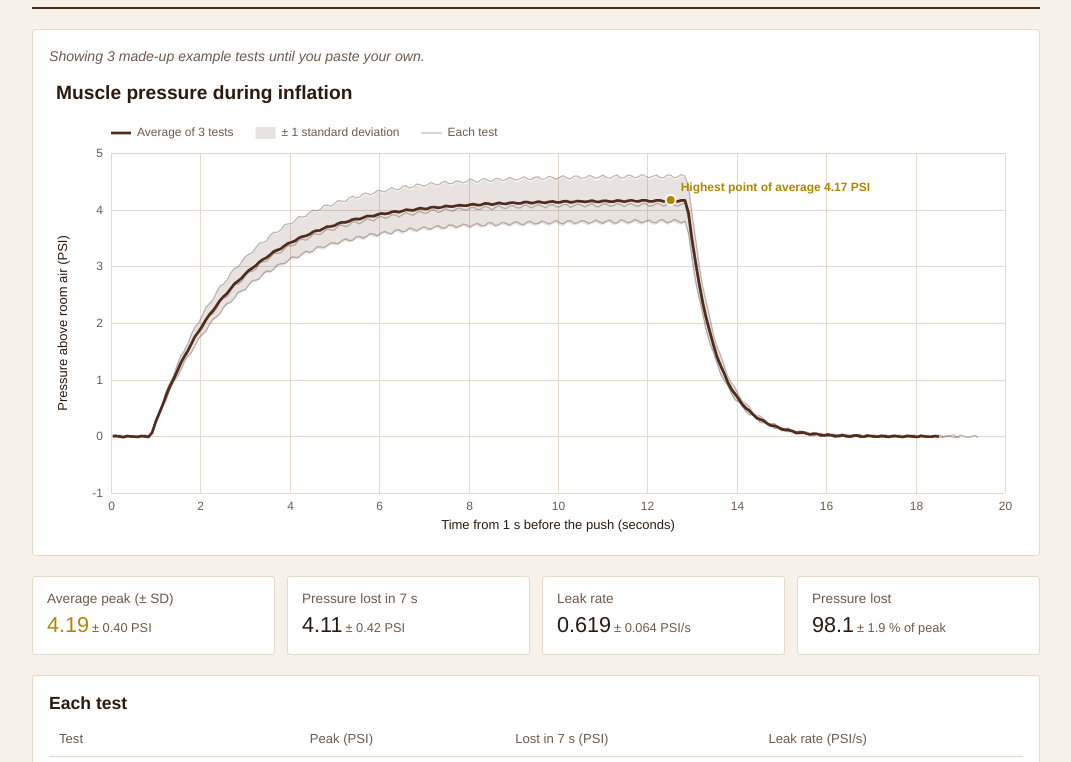
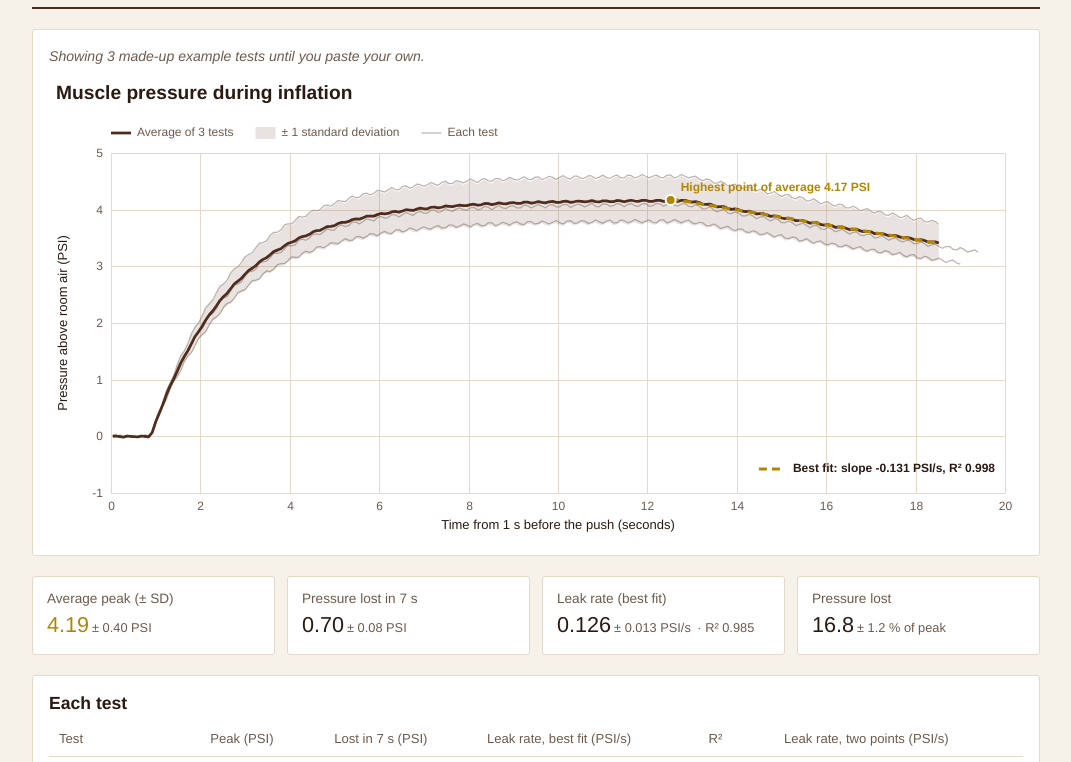
Before and after one commit to pagano770/Jaws-Leaderboard, a plain HTML site: page tools/muscle-pressure.html in a window 1280 px wide. Shown: the part 190-952 px from the top of the page, without its empty margins (104-1175 px from the left). Drawn offline with Linux system fonts and the light colour scheme.

Commit message:
Pressure page: least-squares line of best fit for leak rate (#16)
- Fits a straight line through every reading from the peak over the shared window;
  leak rate = -slope, with R². Drawn on the graph (toggle), shown in the stat tile,
  table and worked math. Two-point rate kept for comparison.
- Example data now shows a slow leak instead of a release.


Claude-Session: https://claude.ai/code/session_014mqoPYCMjC4f264Gc89P9Z

Co-authored-by: Claude <noreply@anthropic.com>

```diff
--- a/tools/muscle-pressure.html
+++ b/tools/muscle-pressure.html
@@ -180,6 +180,10 @@ code, kbd, pre, textarea, input, select, button { font-family: var(--font-body);
         <input type="checkbox" id="pct">
         <span>Show as % of peak<small>Every test starts at 100%, so tests filled to different pressures are easy to compare.</small></span>
       </label>
+      <label class="check" for="fitOn">
+        <input type="checkbox" id="fitOn" checked>
+        <span>Show line of best fit<small>A straight line through every reading after the peak. Its slope is the leak rate.</small></span>
+      </label>
       <label class="check" for="zero">
         <input type="checkbox" id="zero" checked>
         <span>Start the graph at zero<small>Subtracts the first 5 readings, so you see only what the syringe added.</small></span>
@@ -201,6 +205,7 @@ code, kbd, pre, textarea, input, select, button { font-family: var(--font-body);
 <script>
 (function () {
   const $ = id => document.getElementById(id);
+  const fitOn = $("fitOn");
   const raw = $("raw"), zero = $("zero"), alignMode = $("alignMode"), pct = $("pct"), interval = $("interval");
   const statusEl = $("status"), exampleTag = $("exampleTag"), canvas = $("chart");
   const LEAD = 1.0;          // seconds of rest kept before the push when lining up at the push
@@ -216,7 +221,7 @@ code, kbd, pre, textarea, input, select, button { font-family: var(--font-body);
       let p = 0;
       const up = t - onset;
       if (up > 0 && up < 12) p = peak * (1 - Math.exp(-up * 0.55)) / (1 - Math.exp(-12 * 0.55));
-      if (up >= 12) p = peak * Math.exp(-(up - 12) * 1.6);
+      if (up >= 12) p = peak * Math.exp(-(up - 12) * 0.035);
       p += Math.sin(i * 1.7 + seed) * 0.03;
       vals.push(Math.max(p, -0.01).toFixed(2));
     }
@@ -291,6 +296,20 @@ code, kbd, pre, textarea, input, select, button { font-family: var(--font-body);
     const pts = test.filter(p => p[0] >= t - 1e-9 && p[0] <= t + w + 1e-9);
     return pts.length ? pts.reduce((a, p) => a + p[1], 0) / pts.length : valueAt(test, t);
   }
+  // least-squares straight line y = m·x + b through points [[x, y], …], with R²
+  function linfit(pts) {
+    const n = pts.length;
+    if (n < 2) return null;
+    let sx = 0, sy = 0;
+    pts.forEach(p => { sx += p[0]; sy += p[1]; });
+    const mx = sx / n, my = sy / n;
+    let sxx = 0, sxy = 0, syy = 0;
+    pts.forEach(p => { const dx = p[0] - mx, dy = p[1] - my; sxx += dx * dx; sxy += dx * dy; syy += dy * dy; });
+    if (sxx === 0) return null;
+    const m = sxy / sxx, b = my - m * mx;
+    const r2 = syy > 0 ? (sxy * sxy) / (sxx * syy) : 1;
+    return { m, b, r2, n, x0: pts[0][0], x1: pts[n - 1][0] };
+  }
   function mean(a) { return a.reduce((x, y) => x + y, 0) / a.length; }
   function sd(a) {
     if (a.length < 2) return 0;
@@ -333,7 +352,7 @@ code, kbd, pre, textarea, input, select, button { font-family: var(--font-body);
     // (always calculated from each test's own peak, whatever the graph is lined up by)
     const fromPeak = tests.map(t => lineUp(t, "peak").filter(p => p[0] >= -1e-9));
     const window = Math.min(...fromPeak.map(t => t[t.length - 1][0]));
-    const lost = [], rate = [], startArr = [], endArr = [];
+    const lost = [], rate = [], startArr = [], endArr = [], fits = [], fitRate = [], fitR2 = [];
     const endW = Math.min(1, window / 4);
     fromPeak.forEach(t => {
       const startP = smoothAt(t, 0, 0.5);
@@ -342,6 +361,10 @@ code, kbd, pre, textarea, input, select, button { font-family: var(--font-body);
       startArr.push(startP); endArr.push(endP);
       lost.push(d);
       rate.push(window > 0 ? d / window : 0);
+      const f = linfit(t.filter(p => p[0] <= window + 1e-9));
+      fits.push(f);
+      fitRate.push(f ? -f.m : 0);
+      fitR2.push(f ? f.r2 : 0);
     });
 
     // values to draw: PSI or % of each test's peak
@@ -362,21 +385,22 @@ code, kbd, pre, textarea, input, select, button { font-family: var(--font-body);
       band = { lo, hi };
     }
     view = { main, faint: n > 1 ? shown : [], band, n, mode, peak: mode === "peak" ? main.reduce((a, p) => Math.abs(p[0]) < Math.abs(a[0]) ? p : a) : peakOf(main) };
+    view.fit = linfit(main.filter(p => p[0] >= view.peak[0] - 1e-9 && p[0] <= view.peak[0] + window + 1e-9));
 
     // stat tiles
     setStat("A", n > 1 ? "Average peak (± SD)" : "Peak pressure", pm(pv, 2, "PSI", n));
     setStat("B", "Pressure lost in " + fmt(window, 0) + " s", pm(lost, 2, "PSI", n));
-    setStat("C", "Leak rate", pm(rate, 3, "PSI/s", n));
+    setStat("C", "Leak rate (best fit)", pm(fitRate, 3, "PSI/s", n) + "<small> · R² " + fmt(mean(fitR2), 3) + "</small>");
     const pctLost = lost.map((d, i) => pv[i] > 0.05 ? d / pv[i] * 100 : 0);
     setStat("D", "Pressure lost", pm(pctLost, 1, "% of peak", n));
 
     // table
-    $("testsHead").innerHTML = "<tr><th>Test</th><th>Peak (PSI)</th><th>Lost in " + fmt(window, 0) + " s (PSI)</th><th>Leak rate (PSI/s)</th></tr>";
+    $("testsHead").innerHTML = "<tr><th>Test</th><th>Peak (PSI)</th><th>Lost in " + fmt(window, 0) + " s (PSI)</th><th>Leak rate, best fit (PSI/s)</th><th>R²</th><th>Leak rate, two points (PSI/s)</th></tr>";
     const rows = lined.map((t, i) =>
       "<tr><td>Test " + (i + 1) + "</td><td class=\"num\">" + fmt(pv[i], 2) + "</td>" +
-      "<td class=\"num\">" + fmt(lost[i], 2) + "</td><td class=\"num\">" + fmt(rate[i], 3) + "</td></tr>").join("");
+      "<td class=\"num\">" + fmt(lost[i], 2) + "</td><td class=\"num\">" + fmt(fitRate[i], 3) + "</td><td class=\"num\">" + fmt(fitR2[i], 3) + "</td><td class=\"num\">" + fmt(rate[i], 3) + "</td></tr>").join("");
     const avgRow = n > 1 ? "<tr class=\"avg\"><td>Average ± SD</td><td class=\"num\">" + fmt(mean(pv), 2) + " ± " + fmt(sd(pv), 2) + "</td>" +
-      "<td class=\"num\">" + fmt(mean(lost), 2) + " ± " + fmt(sd(lost), 2) + "</td><td class=\"num\">" + fmt(mean(rate), 3) + " ± " + fmt(sd(rate), 3) + "</td></tr>" : "";
+      "<td class=\"num\">" + fmt(mean(lost), 2) + " ± " + fmt(sd(lost), 2) + "</td><td class=\"num\">" + fmt(mean(fitRate), 3) + " ± " + fmt(sd(fitRate), 3) + "</td><td class=\"num\">" + fmt(mean(fitR2), 3) + "</td><td class=\"num\">" + fmt(mean(rate), 3) + " ± " + fmt(sd(rate), 3) + "</td></tr>" : "";
     $("testsBody").innerHTML = rows + avgRow;
     $("leakNote").hidden = false;
     $("testsPanel").hidden = false;
@@ -389,21 +413,23 @@ code, kbd, pre, textarea, input, select, button { font-family: var(--font-body);
         "<li><span>Start: average of the first 0.5 s after the peak</span><code>" + fmt(startArr[i], 2) + " PSI</code></li>" +
         "<li><span>End: average of the last " + fmt(endW, 1) + " s of the " + fmt(window, 1) + " s window</span><code>" + fmt(endArr[i], 2) + " PSI</code></li>" +
         "<li><span>Pressure lost = start − end</span><code>" + fmt(startArr[i], 2) + " − " + fmt(endArr[i], 2) + " = " + fmt(lost[i], 2) + " PSI</code></li>" +
-        "<li><span>Leak rate = lost ÷ time in seconds</span><code>" + fmt(lost[i], 2) + " ÷ " + fmt(window, 1) + " = " + fmt(rate[i], 3) + " PSI/s</code></li>" +
+        "<li><span>Two-point leak rate = lost ÷ time in seconds</span><code>" + fmt(lost[i], 2) + " ÷ " + fmt(window, 1) + " = " + fmt(rate[i], 3) + " PSI/s</code></li>" +
+        (fits[i] ? "<li><span>Line of best fit through all " + fits[i].n + " readings from the peak to " + fmt(window, 1) + " s (least squares)</span><code>P = " + fmt(fits[i].m, 4) + " × t + " + fmt(fits[i].b, 3) + " &nbsp; R² = " + fmt(fits[i].r2, 3) + "</code></li>" +
+        "<li><span>Leak rate from the fit = −slope</span><code>−(" + fmt(fits[i].m, 4) + ") = " + fmt(fitRate[i], 3) + " PSI/s</code></li>" : "") +
         "<li><span>Lost as % of peak = lost ÷ peak × 100</span><code>" + fmt(lost[i], 2) + " ÷ " + fmt(pv[i], 2) + " × 100 = " + fmt(pctL, 1) + "%</code></li>" +
         "</ol></div>";
     }).join("");
     let avg = "";
     if (n > 1) {
-      const m = mean(rate);
+      const m = mean(fitRate);
       avg = "<div class=\"calc-card calc-avg\"><h3>Average of " + n + " tests</h3><ol>" +
-        "<li><span>Average leak rate = add them up ÷ " + n + "</span><code>(" + rate.map(r => fmt(r, 3)).join(" + ") + ") ÷ " + n + " = " + fmt(m, 3) + " PSI/s</code></li>" +
-        "<li><span>Standard deviation = √( sum of (each − average)² ÷ (" + n + " − 1) )</span><code>√( (" + rate.map(r => "(" + fmt(r, 3) + " − " + fmt(m, 3) + ")²").join(" + ") + ") ÷ " + (n - 1) + " ) = " + fmt(sd(rate), 3) + " PSI/s</code></li>" +
-        "<li><span>Result</span><code>" + fmt(m, 3) + " ± " + fmt(sd(rate), 3) + " PSI/s</code></li>" +
+        "<li><span>Average best-fit leak rate = add them up ÷ " + n + "</span><code>(" + fitRate.map(r => fmt(r, 3)).join(" + ") + ") ÷ " + n + " = " + fmt(m, 3) + " PSI/s</code></li>" +
+        "<li><span>Standard deviation = √( sum of (each − average)² ÷ (" + n + " − 1) )</span><code>√( (" + fitRate.map(r => "(" + fmt(r, 3) + " − " + fmt(m, 3) + ")²").join(" + ") + ") ÷ " + (n - 1) + " ) = " + fmt(sd(fitRate), 3) + " PSI/s</code></li>" +
+        "<li><span>Result</span><code>" + fmt(m, 3) + " ± " + fmt(sd(fitRate), 3) + " PSI/s</code></li>" +
         "</ol></div>";
     }
     $("calcIntro").textContent = "Every test is measured over the same " + fmt(window, 1) +
-      " s after its own peak: the time from the peak to the end of the shortest test. Short averages at each end smooth out sensor noise.";
+      " s after its own peak: the time from the peak to the end of the shortest test. The line of best fit uses every reading in that window, so one noisy reading barely moves it; its slope is the leak rate. R² near 1 means the pressure drops at a steady rate; a low R² means the drop is curved (fast at first, then slower), and the leak rate is an average over the window. The two-point rate is shown for comparison.";
     $("calcBody").innerHTML = cards + avg;
     $("calcPanel").hidden = false;
 
@@ -510,6 +536,22 @@ code, kbd, pre, textarea, input, select, button { font-family: var(--font-body);
     path(view.main);
     ctx.strokeStyle = air; ctx.lineWidth = view.n > 1 ? 2.75 : 2.25; ctx.lineJoin = "round"; ctx.stroke();
 
+    // line of best fit over the leak window
+    if (fitOn.checked && view.fit) {
+      const f = view.fit;
+      ctx.save(); ctx.setLineDash([8, 5]); ctx.strokeStyle = muscle; ctx.lineWidth = 3;
+      ctx.beginPath(); ctx.moveTo(X(f.x0), Y(f.m * f.x0 + f.b)); ctx.lineTo(X(f.x1), Y(f.m * f.x1 + f.b)); ctx.stroke(); ctx.restore();
+      const unit = isPct ? "%/s" : "PSI/s";
+      const txt = "Best fit: slope " + fmt(f.m, 3) + " " + unit + ", R² " + fmt(f.r2, 3);
+      ctx.font = "600 12px Helvetica, Arial, sans-serif"; ctx.fillStyle = ink;
+      const tw2 = ctx.measureText(txt).width;
+      const ty = T + ph - 24, tx = L + pw - tw2 - 10;
+      ctx.save(); ctx.setLineDash([8, 5]); ctx.strokeStyle = muscle; ctx.lineWidth = 3;
+      ctx.beginPath(); ctx.moveTo(tx - 34, ty); ctx.lineTo(tx - 8, ty); ctx.stroke(); ctx.restore();
+      ctx.textAlign = "left"; ctx.textBaseline = "middle";
+      ctx.fillText(txt, tx, ty);
+    }
+
     // peak marker: in peak mode it sits at time 0, where every test is at its own peak
     const pk = view.peak, px = X(pk[0]), py = Y(pk[1]);
     ctx.beginPath(); ctx.arc(px, py, 5, 0, Math.PI * 2);
@@ -543,7 +585,7 @@ code, kbd, pre, textarea, input, select, button { font-family: var(--font-body);
     if (isExample) { isExample = false; exampleTag.hidden = true; }
     scheduled();
   });
-  [zero, alignMode, pct].forEach(el => el.addEventListener("change", update));
+  [zero, alignMode, pct, fitOn].forEach(el => el.addEventListener("change", update));
   interval.addEventListener("input", scheduled);
   $("clearBtn").addEventListener("click", () => {
     raw.value = ""; isExample = false; exampleTag.hidden = true; update(); raw.focus();
```
